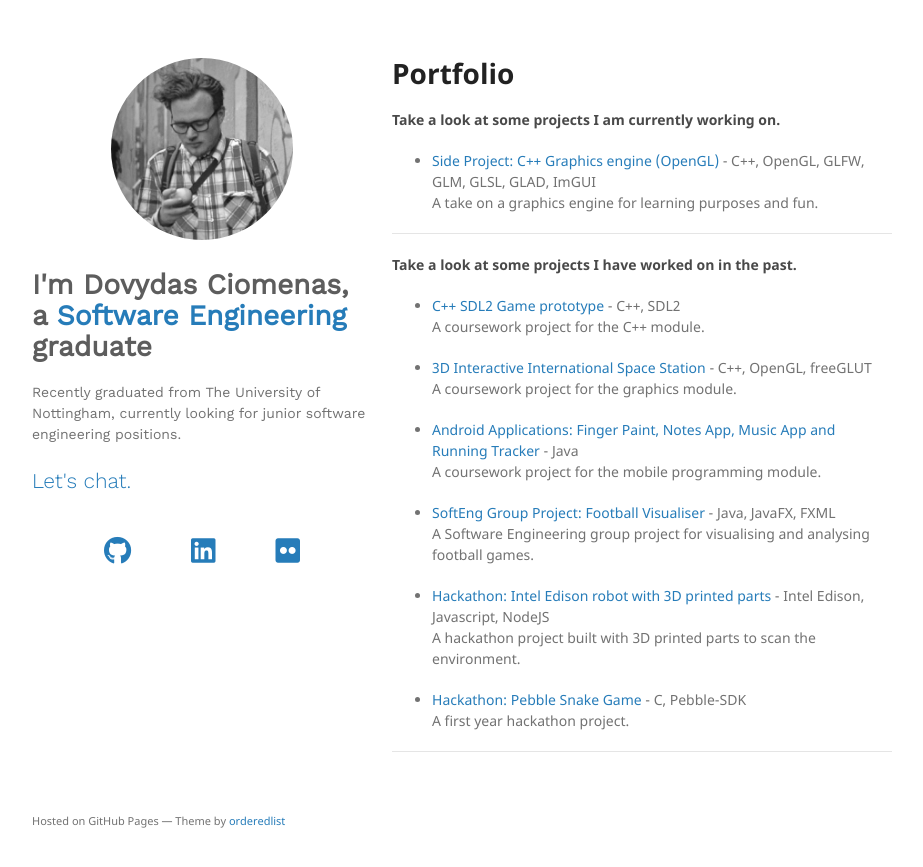
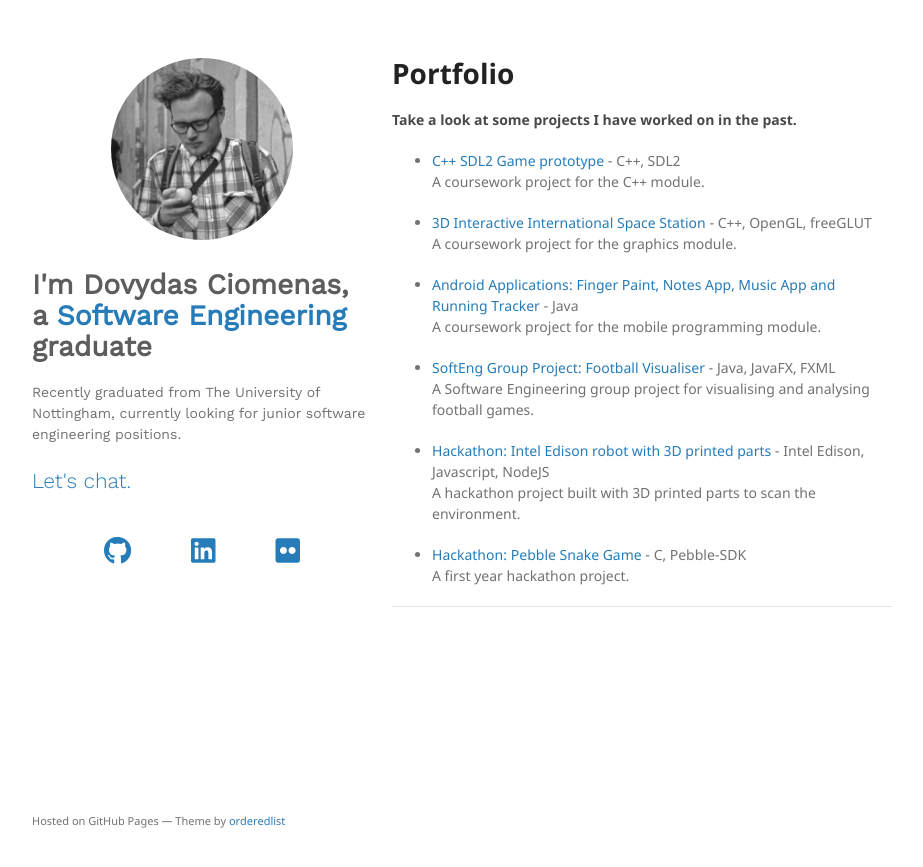
Before and after one commit to icouldbreathe/icouldbreathe.github.io, a Jekyll site: the page built from index.md, in a window 1280 px wide. Shown: the top 867 px of the page, without its empty margins (178-1101 px from the left). Built offline with Jekyll 4.4.1, drawn with Linux system fonts in a browser that asks for light colours; nearby versions of some CDN libraries; our own code applies the rules of GitHub Pages for plain Markdown files.

Commit message:
update gems

```diff
--- a/index.md
+++ b/index.md
@@ -3,24 +3,6 @@ layout: default
 ---
 
 # Portfolio
-
-
-#### Take a look at some projects I am currently working on.
-
-<ul>
-  {% for project in site.projects %}
-    {% if project.current %}
-      <li>
-        <a href="{{ project.url }}">
-          {{ project.title }}
-        </a> - {{ project.technology }}
-        <p>{{ project.description }}</p>
-      </li>
-    {% endif %}
-  {% endfor %}
-</ul>
-
----
 
 #### Take a look at some projects I have worked on in the past.
 
```
Also changed, not shown: _projects/sideproj-myengine-opengl.md (+1 -1 lines), error.html (added, +24 -0 lines), Gemfile.lock.
